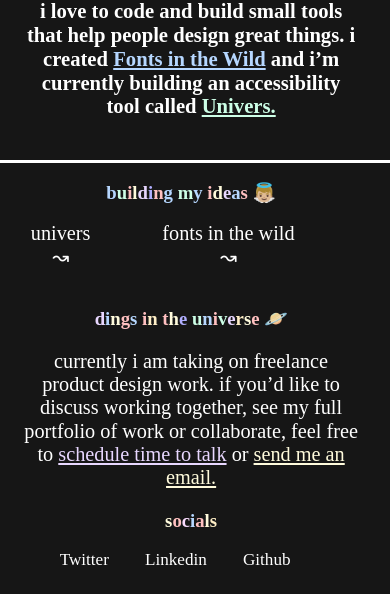
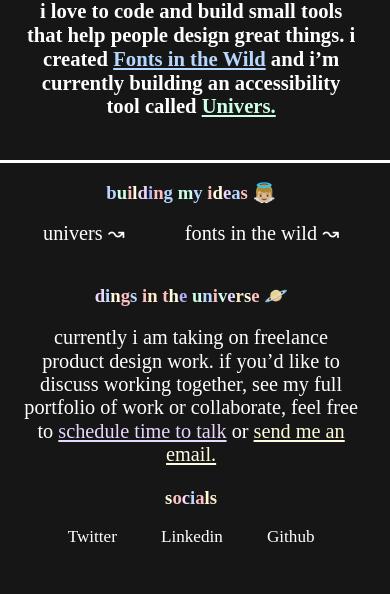
Before and after one commit to meghanmartin995/meghanproduct, a website built with Parcel: page index.html in a window 390 px wide. Shown: the part 363-957 px from the top of the page. After the commit the page ends 934 px from the top, so only its background shows below. Built offline with nearby package versions, Linux system fonts and the light colour scheme; a web font is replaced by a local one.

Commit message:
centers content

```diff
--- a/css/main.css
+++ b/css/main.css
@@ -141,9 +141,11 @@
   }
   .work {
     justify-content: center;
+    margin: 0 auto;
   }
   .link {
     font-size: 4.4vw;
+    padding: 0 20px 0 20px;
   }
   .info {
     padding-bottom: 24px;
```
